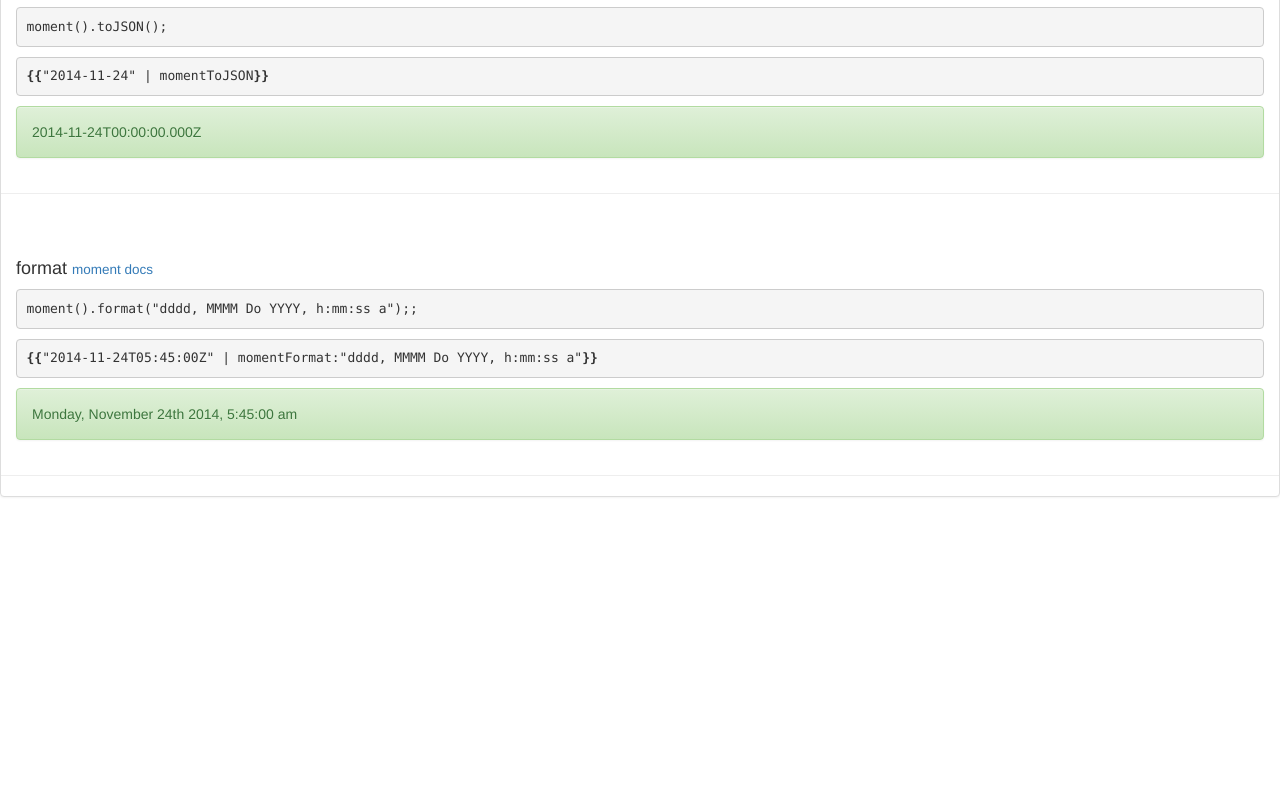
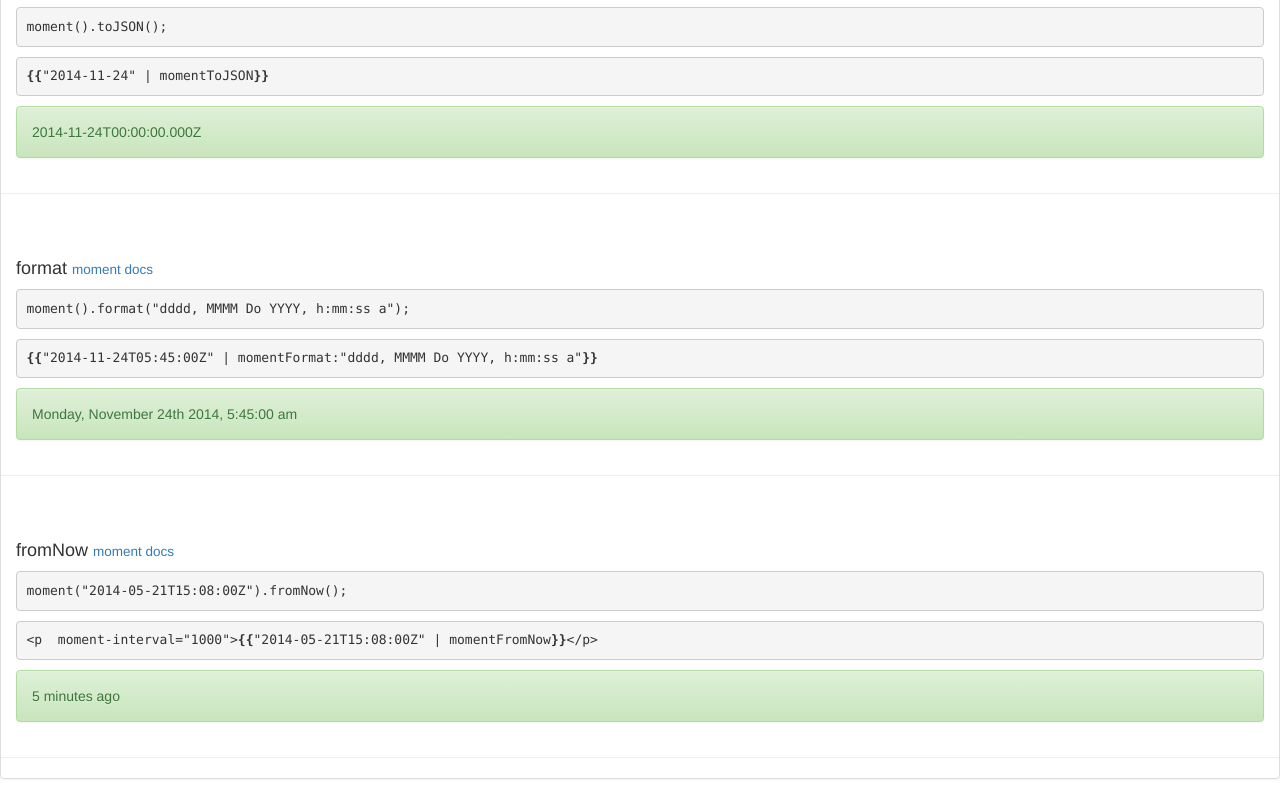
Before and after one commit to jcamelis/angular-moment, a website: page index.html in a window 1280 px wide. Shown: the part 2252-3051 px from the top of the page. Before the commit the page ends 2769 px from the top, so only its background shows below. Drawn offline with nearby package versions, Linux system fonts and the light colour scheme.

Commit message:
moment-interval Directive added.

```diff
--- a/angular-moment.js
+++ b/angular-moment.js
@@ -21,6 +21,8 @@
 
     var filterFactory = function (name) {
         momentModule.filter(namespacePrefix + capitalize(name), function () {
+
+
             return function (input, arg) {
                 var tmp;
                 switch (name) {
@@ -111,4 +113,25 @@
         filterFactory(filterName);
     });
 
+    momentModule.directive('momentInterval', function($interval, $compile) {
+
+        return function(scope, element, attrs) {
+            var stopTime; // so that we can cancel the time updates
+            var time = attrs.momentInterval ? parseInt(attrs.momentInterval, 10) : 1000;
+
+            // used to update the UI
+            function reCompile() {
+                $compile(element)(scope);
+            }
+
+            stopTime = $interval(reCompile, time);
+
+            // listen on DOM destroy (removal) event, and cancel the next UI update
+            // to prevent updating time ofter the DOM element was removed.
+            element.on('$destroy', function() {
+                $interval.cancel(stopTime);
+            });
+        };
+    });
+
 }(angular, moment));
--- a/index.html
+++ b/index.html
@@ -31,7 +31,7 @@ and open the template in the editor.
                 <li class="btn"><a href="#endOf">endOf</a></li>
                 <li class="btn"><a href="#format">format</a></li>
                 <li class="btn"><a href="#">from</a></li>
-                <li class="btn"><a href="#">fromNow</a></li>
+                <li class="btn"><a href="#fromNow">fromNow</a></li>
                 <li class="btn"><a href="#">get</a></li>
                 <li class="btn"><a href="#">hasAlignedHourOffset</a></li>
                 <li class="btn"><a href="#">hour</a></li>
@@ -140,9 +140,15 @@ and open the template in the editor.
             </div>
             <div id="format" class="page-header panel-body">
                 <h4>format <span class="small"><a target="_blank" href="http://momentjs.com/docs/#/displaying/format/">moment docs</a></span></h4>
-                <pre>moment().format("dddd, MMMM Do YYYY, h:mm:ss a");;</pre>
+                <pre>moment().format("dddd, MMMM Do YYYY, h:mm:ss a");</pre>
                 <pre><b>&#123;</b><b>&#123;</b>"2014-11-24T05:45:00Z" | momentFormat:"dddd, MMMM Do YYYY, h:mm:ss a"<b>&#125;</b><b>&#125;</b></pre>
                 <div class="alert alert-success">{{"2014-11-24T05:45:00Z" | momentFormat:"dddd, MMMM Do YYYY, h:mm:ss a"}}</div>
+            </div>
+            <div id="fromNow" class="page-header panel-body">
+                <h4>fromNow <span class="small"><a target="_blank" href="http://momentjs.com/docs/#/displaying/fromnow/">moment docs</a></span></h4>
+                <pre>moment("2014-05-21T15:08:00Z").fromNow();</pre>
+                <pre>&lt;p  moment-interval="1000"&gt;<b>&#123;</b><b>&#123;</b>"2014-05-21T15:08:00Z" | momentFromNow<b>&#125;</b><b>&#125;</b>&lt;/p&gt;</pre>
+                <div class="alert alert-success" moment-interval="1000">{{"2014-05-21T15:08:00Z" | momentFromNow}}</div>
             </div>
         </div>
     </body>
```
Also changed, not shown: README.md.
